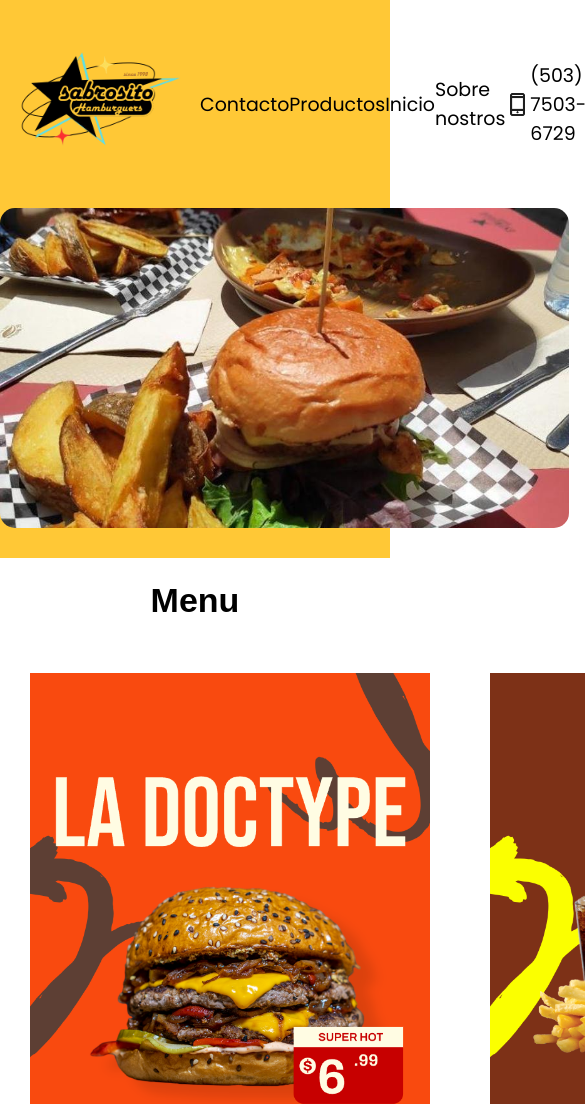
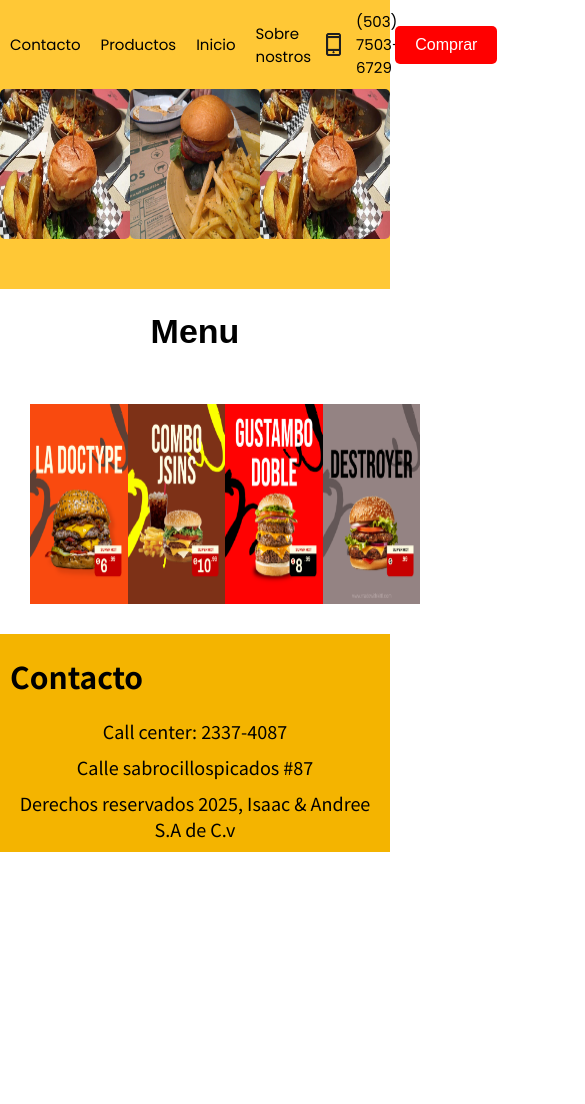
Before and after one commit to alvarez-isaac/Sabrocitos_burger, a plain HTML site: page index.html in a window 390 px wide. Shown: the top 1104 px of the page, 585 px wide, since content can reach past the window. After the commit the page ends 852 px from the top, so only its background shows below. Drawn offline with Linux system fonts and the light colour scheme; a web font is replaced by a local one.

Commit message:
funcion de media query

```diff
--- a/index.html
+++ b/index.html
@@ -1,64 +1,69 @@
 <!DOCTYPE html>
 <html lang="en">
   <head>
-    <meta charset="UTF-8">
-    <meta name="viewport" content="width=device-width, initial-scale=1.0">
+    <meta charset="UTF-8" />
+    <meta name="viewport" content="width=device-width, initial-scale=1.0" />
     <title>Sabrocitos</title>
-    <link rel="stylesheet" href="./style/style.css">
-    <link rel="icon" href="./img/logo.png">
+    <link rel="stylesheet" href="./style/style.css" />
+    <link rel="icon" href="./img/logo.png" />
   </head>
   <body>
     <header>
       <nav>
         <div class="logo">
-                <img src="./img/logo.png" alt="logo">
+          <img src="./img/logo.png" alt="logo" />
         </div>
         <a href="./pag/contacto.html">Contacto</a>
         <a href="./pag/producto.html">Productos</a>
         <a href="index.html">Inicio</a>
         <a href="./pag/about.html">Sobre nostros</a>
         <div class="iconos">
-                <img src="./img/phone.png" alt="phone">
+          <img src="./img/phone.png" alt="phone" />
           <p>(503) 7503-6729</p>
         </div>
-            <div class="boton">
-                <p>Ordena aqui</p>
-            </div>
+        <a href="./pag/producto.html">
+          <button class="buy-button" style="background-color: red">
+            Comprar
+          </button>
+        </a>
       </nav>
+      <!--fin del nav y comienzo de imagenes destacadas-->
       <div class="header">
         <div class="orden">
-                <div class="imagensilla">
-                    <img src="./img/burgersilla.jpg" alt="imagen de burger">
+          <div class="menu">
+            <img src="./img/burgersilla.jpg" alt="imagen destacada 1" />
           </div>
-                <div class="imagensilla">
-                    <img src="./img/burgersilla 2.jpg" alt="burger 2">
+          <div class="menu">
+            <img src="./img/burgersilla 2.jpg" alt="imagen destacada 2" />
           </div>
-                <div class="imagensilla">
-                    <img src="./img/burgersilla 3.jpg" alt="burger 3">
-                </div>
+          <div class="menu">
+            <img src="./img/burgersilla.jpg" alt="imagen destacada 3" />
           </div>
         </div>
       </div>
     </header>
+
     <main>
       <div class="titulos">
         <h1>Menu</h1>
       </div>
+      <!--imagenes de las hamburguesas de exibicion-->
       <div class="orden">
-            <div class="imagensilla_2">
-                <img src="./img/poster1.png" alt="poster1">
+        <div class="destacadas">
+          <img src="./img/poster1.png" alt="poster 1" />
         </div>
-            <div class="imagensilla_2">
-                <img src="./img/poster2.png" alt="poster2">
+        <div class="destacadas">
+          <img src="./img/poster2.png" alt="poster 2" />
         </div>
-            <div class="imagensilla_2">
-                <img src="./img/poster4.png" alt="poster3">
+        <div class="destacadas">
+          <img src="./img/poster3.png" alt="poster 3" />
         </div>
-            <div class="imagensilla_2">
-                <img src="./img/poster3.png" alt="poster4">
+        <div class="destacadas">
+          <img src="./img/poster4.png" alt="poster 4" />
         </div>
       </div>
     </main>
+
     <footer>
       <h1>Contacto</h1>
       <p>Call center: 2337-4087</p>
--- a/style/style.css
+++ b/style/style.css
@@ -6,6 +6,7 @@
 
 /*fuentes nav*/
 @import url("https://fonts.googleapis.com/css2?family=Poppins:ital,wght@0,100;0,200;0,300;0,400;0,500;0,600;0,700;0,800;0,900;1,100;1,200;1,300;1,400;1,500;1,600;1,700;1,800;1,900&display=swap");
+
 
   body {
     margin: 0px;
@@ -56,34 +57,37 @@ nav a:hover {
 
   .header {
     background-color: #ffc836;
-  height: 350px;
+    height: 315px;
   }
 
-.imagensilla img {
-  width: 569px;
-  height: 320px;
-  margin-right: 30px;
-  border-radius: 15px;
+  img {
+    display: block;
+    max-inline-size: 100%;
   }
 
-.imagensilla_2 img {
-  width: 400px;
-  height: 500px;
+  .destacadas img {
+    width: 250px;
+    height: 350px;
     margin: 30px;
-  margin-bottom: 50px;
   }
 
-.imagensilla_2:hover {
-  transform: scale(1.05);
+  .destacadas:hover {
+    transform: scale(1.03);
   }
 
-.imagensilla:hover {
-  transform: scale(1.05);
+  .menu img {
+    width: 400px;
+    height: 300px;
+    border-radius: 5px;
+  }
+
+  .menu:hover {
+    transform: scale(1.03);
   }
 
   .orden {
     display: flex;
-  justify-content: space-around;
+    justify-content: space-evenly;
   }
   .titulos h1 {
     text-align: center;
@@ -108,17 +112,18 @@ nav a:hover {
 
   footer {
     background-color: #f4b400;
-  padding: 1px;
     font-family: "Noto Sans JP", sans-serif;
+    position: absolute;
+    width: 100%;
   }
 
   footer h1 {
-  margin-left: 20px;
+    margin-left: 10px;
   }
 
   footer p {
-  margin-left: 650px;
-  font-size: 24px;
+    font-size: 18px;
+    text-align: center;
   }
 
   .contenedor {
@@ -149,7 +154,8 @@ footer p {
     flex-direction: column;
     gap: 10px;
   }
-input, textarea {
+
+  .textarea {
     width: 250px;
     padding: 8px;
     border: 1px solid #ccc;
@@ -174,22 +180,21 @@ input, textarea {
 
   .card {
     margin: 20px;
-  width: 1400px;
+    display: flex;
   }
 
   .card_content {
-  margin-right: 50px;
     font-family: "Montserrat", sans-serif;
     width: 1300px;
     font-size: 24px;
     float: left;
+    margin: 30px;
   }
 
   .card img {
     width: 500px;
     height: 300px;
     border-radius: 15px;
-  margin-top: 80px;
   }
 
   .product-box {
@@ -231,3 +236,85 @@ h2 {
   .buy-button:hover {
     background-color: #0056b3;
   }
+/* resolucion para telefonos (promedio de resolucion 600px)*/
+  @media (width <= 600px) {
+
+    nav a{
+      font-size: 13px;
+      margin: 10px;
+    }
+
+    p {
+      font-size: 13px;
+      margin: 10px;
+    }
+
+    .header img{
+      width: 200px;
+      height: 150px;
+    }
+
+    .header{
+      height: 200px;
+      width: 100%;
+    }
+
+    .destacadas img{
+      width: 105px;
+      height: 150px;
+    }
+
+    footer{
+      font-size: 15px;
+    }
+
+    .card img{
+      width: 105px;
+      height: 150px;
+    }
+
+    .card {
+      width: 550px;
+    }
+  }
+/* resolucion para tablets (promedio de resolucion 800px)*/
+  @media (width <= 800px) {
+
+    nav a{
+      font-size: 15px;
+      margin: 10px;
+    }
+
+    p {
+      font-size: 15px;
+      margin: 10px;
+    }
+
+    .header img{
+      width: 200px;
+      height: 150px;
+    }
+
+    .header{
+      height: 200px;
+      width: 100%;
+    }
+
+    .destacadas img{
+      width: 115px;
+      height: 200px;
+    }
+
+    footer{
+      font-size: 15px;
+    }
+
+    .card img{
+      width: 200px;
+      height: 200px;
+    }
+
+    .card {
+      width: 550px;
+    }
+  }
```
Also changed, not shown: pag/about.html (+7 -4 lines), pag/contacto.html (+6 -3 lines), pag/producto.html (+6 -4 lines). Lines whose indentation alone changed are shown as unchanged.
